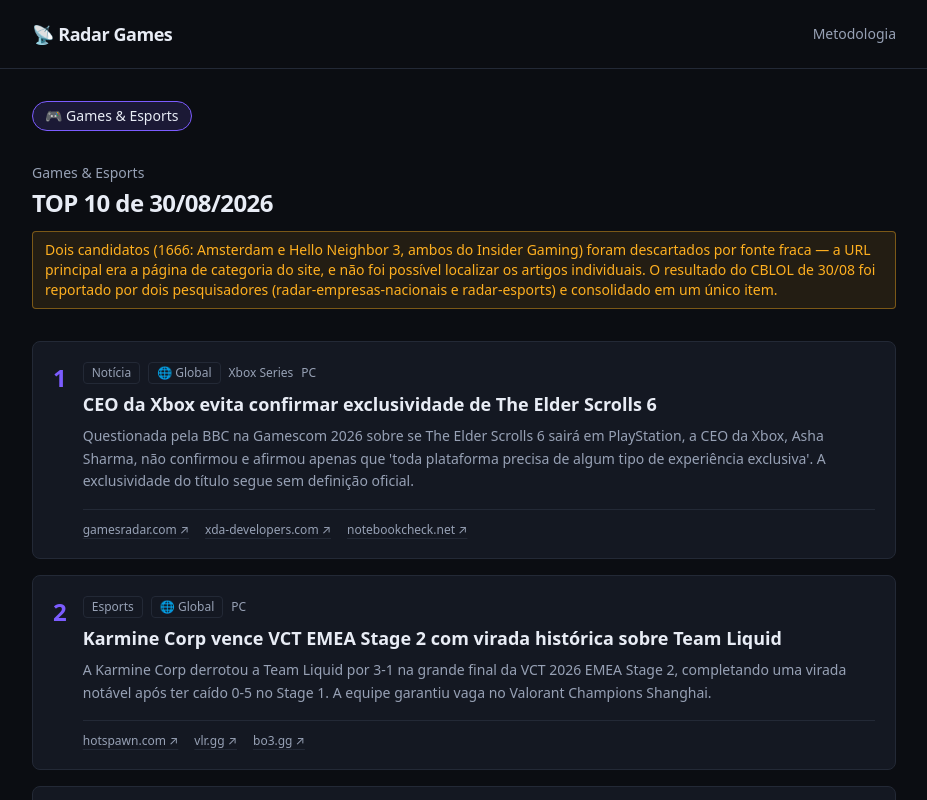
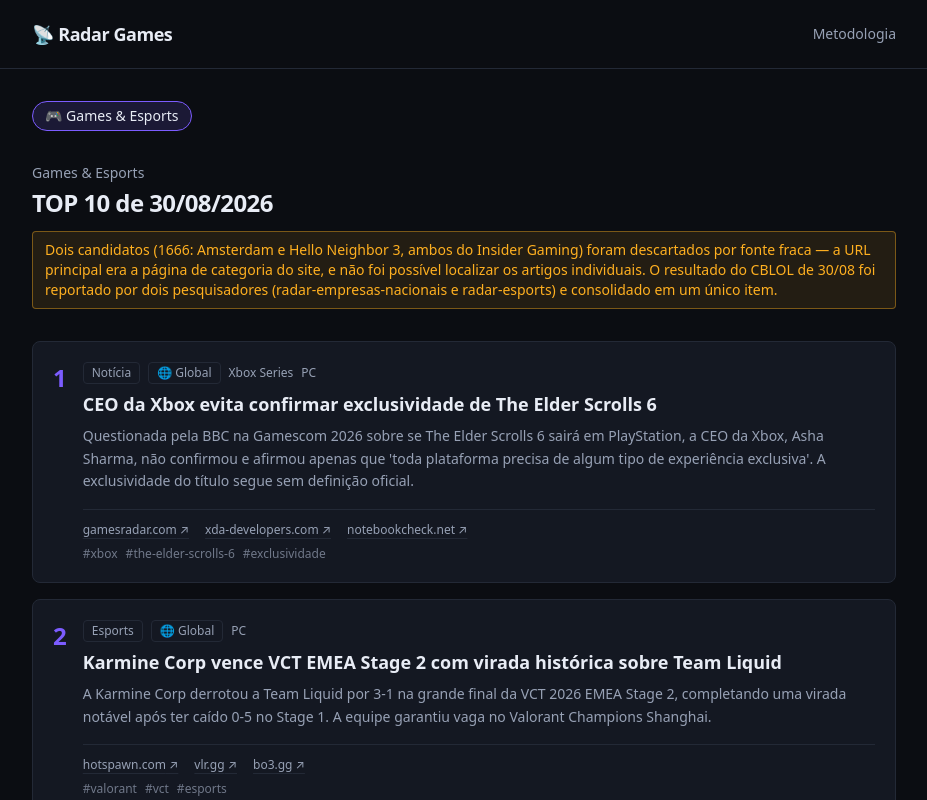
Before and after one commit to daniloalanm-hash/radar-games, a Next.js app: page / in a window 1280 px wide. Shown: the top 800 px of the page, without its empty margins (176-1103 px from the left). Built offline with nearby package versions, Linux system fonts and the light colour scheme.

Commit message:
feat(card): exibe as tags do item no RadarCard
O schema já validava item.tags e o verificador já as produzia, mas nenhum
componente as renderizava. Mostra as tags prefixadas com # e visualmente
subordinadas aos selos existentes; item sem tags não renderiza nada extra.

```diff
--- a/components/RadarCard.tsx
+++ b/components/RadarCard.tsx
@@ -35,6 +35,16 @@
               </a>
             ) : null}
           </div>
+
+          {item.tags.length > 0 ? (
+            <div className="mt-2 flex flex-wrap gap-x-2 gap-y-1">
+              {item.tags.map((tag) => (
+                <span key={tag} className="text-xs text-suave/70">
+                  #{tag}
+                </span>
+              ))}
+            </div>
+          ) : null}
         </div>
       </div>
     </article>
```
Also changed, not shown: 1 other file (tests, documents, lock files or other folders).
